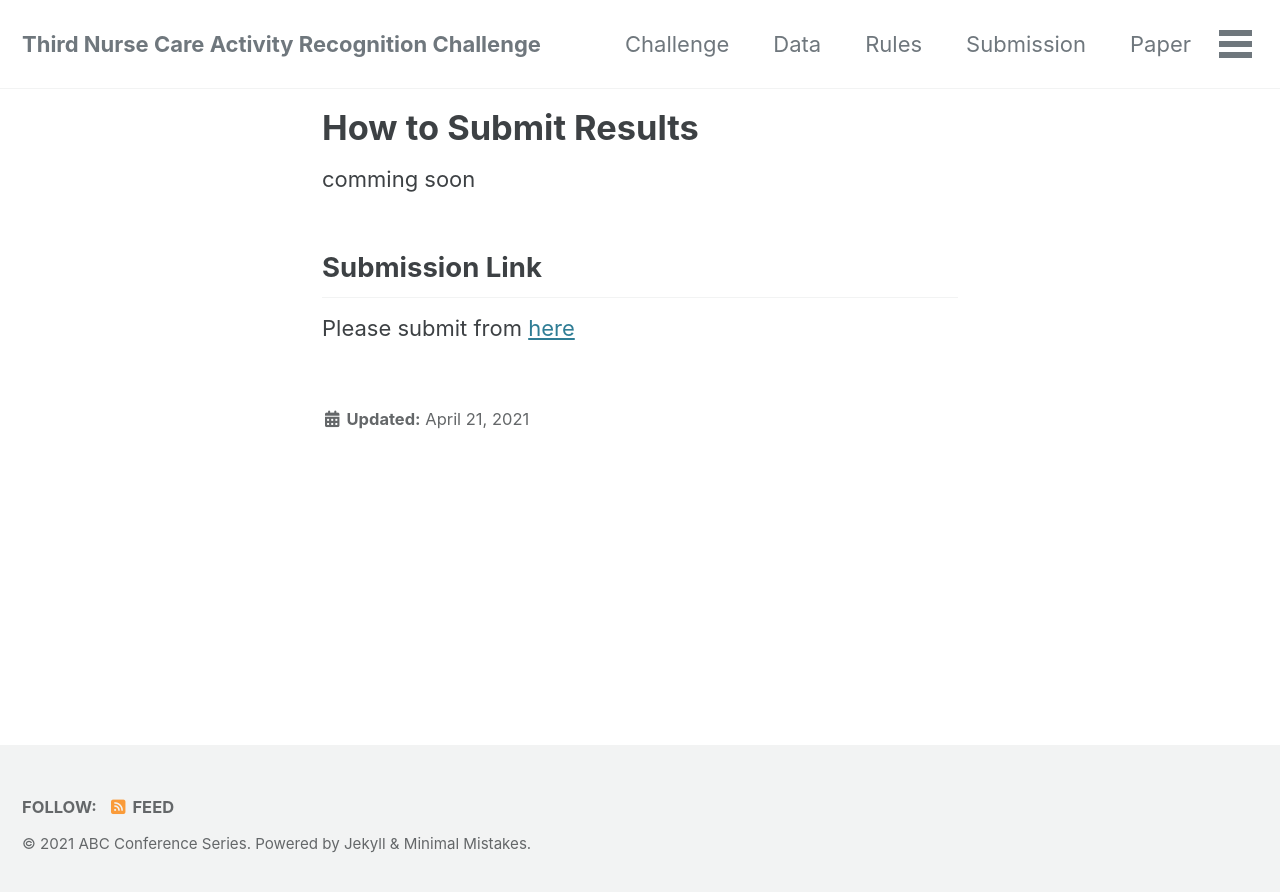
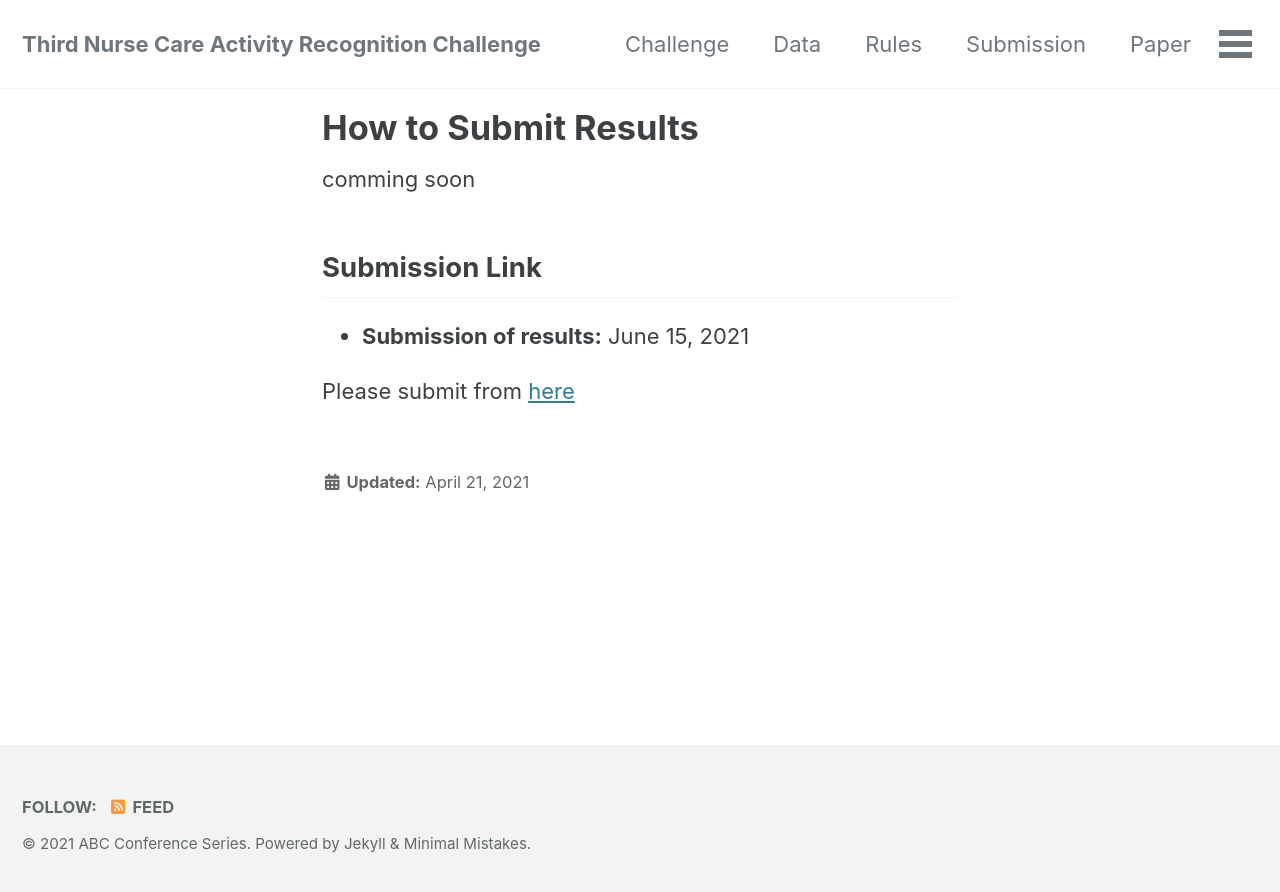
Before and after one commit to abc-research/nurse2021, a Jekyll site: the page built from _pages/submission.md, in a window 1280 px wide. Shown: the top 892 px of the page. Built offline with Jekyll 4.4.1, drawn with Linux system fonts in a browser that asks for light colours; cached includes are drawn as plain includes; nearby versions of some CDN libraries.

Commit message:
feat: add deadline date

```diff
--- a/_pages/submission.md
+++ b/_pages/submission.md
@@ -16,4 +16,6 @@ Each row represents a sample collected in a specific timestamp. -->
 comming soon
 
 ## Submission Link
+- __Submission of results:__ June 15, 2021
+
 Please submit from [here](https://forms.gle/jsfd5ULZ7ruKsqfN7)
```
Also changed, not shown: _pages/submissionPaper.md (+2 -0 lines).
